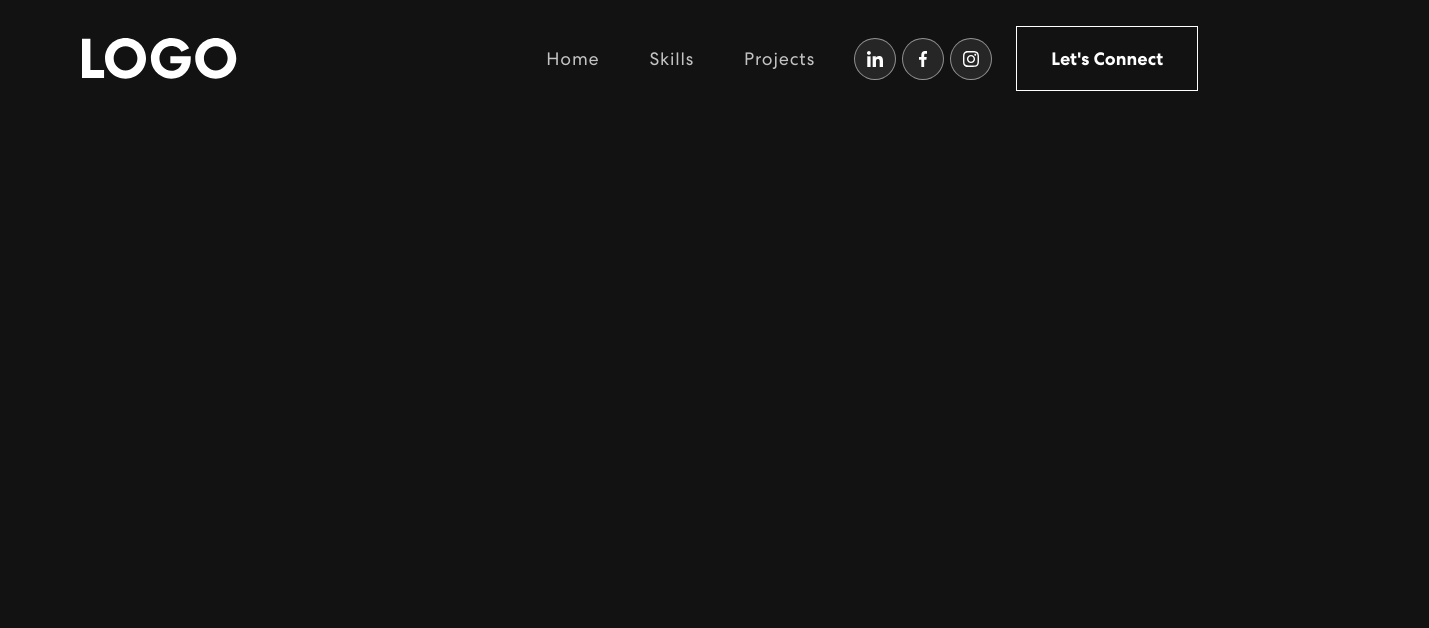
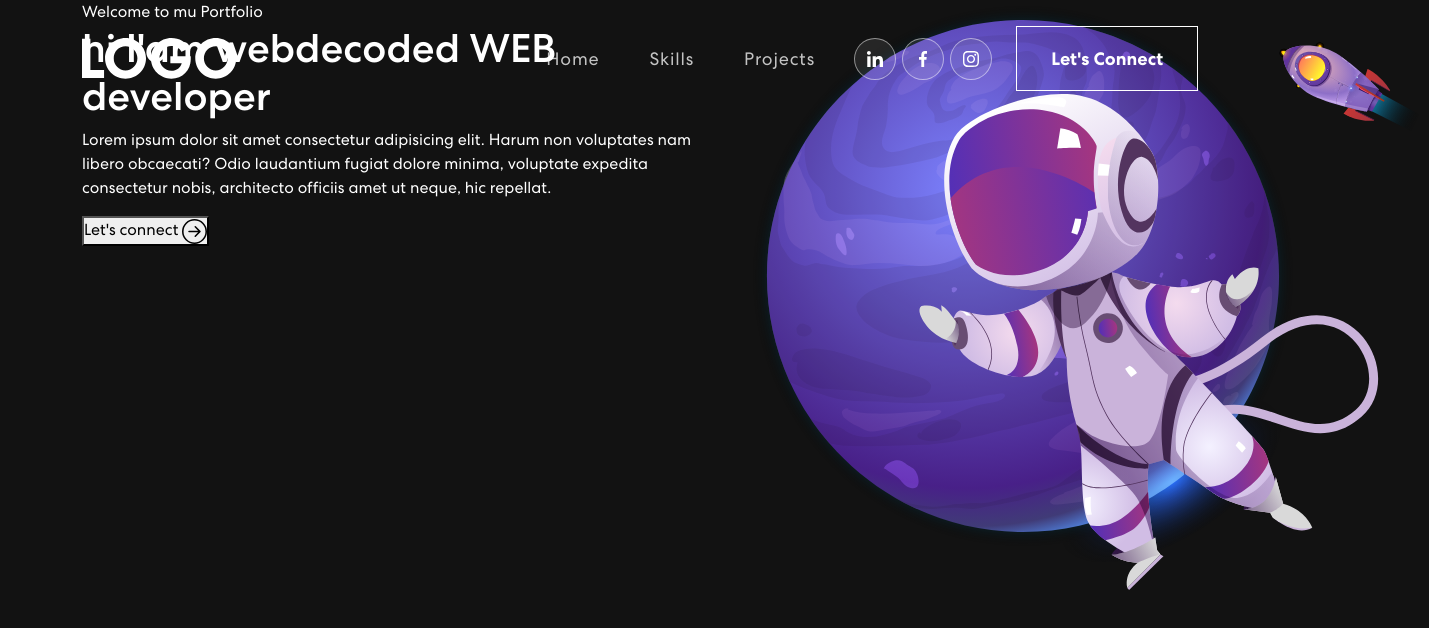
Before and after one commit to ClaudioBarlassina/Web-Porfolio, a React (Vite) app: page / in a window 1280 px wide. Shown: the top 628 px of the page, 1429 px wide, since content can reach past the window. Built offline with nearby package versions, Linux system fonts and the light colour scheme.

Commit message:
Comienzo Banner

```diff
--- a/package.json
+++ b/package.json
@@ -13,6 +13,7 @@
     "bootstrap": "^5.3.3",
     "react": "^18.2.0",
     "react-bootstrap": "^2.10.1",
+    "react-bootstrap-icons": "^1.11.3",
     "react-dom": "^18.2.0"
   },
   "devDependencies": {
--- a/src/App.jsx
+++ b/src/App.jsx
@@ -2,6 +2,7 @@
 
 import "./App.css";
 import NavBar from "./Components/NavBar";
+import Banner from "./Components/Banner"
 
 function App() {
 
@@ -9,6 +10,9 @@ function App() {
   return (
     <>
       <NavBar />
+       <Banner />
+
+
     </>
   );
 }
--- /dev/null
+++ b/src/Components/Banner.jsx
@@ -0,0 +1,29 @@
+import React from 'react'
+import { Container, Row, Col } from 'react-bootstrap'
+import { ArrowRightCircle } from 'react-bootstrap-icons'
+import headerIng from "../assets/img/header-img.svg"
+
+function Banner() {
+  return (
+      <section className='banner' id='home'>
+          <Container>
+              <Row className='aling-item-center'>
+                  <Col xs={12} md={6} xl={7}>
+                      <span className='tagline '> Welcome to mu Portfolio</span>
+                      <h1>{"hi I'am webdecoded"}<span className='wrap'> WEB developer</span></h1>
+                      <p>Lorem ipsum dolor sit amet consectetur adipisicing elit. Harum non voluptates nam libero obcaecati? Odio laudantium fugiat dolore minima, voluptate expedita consectetur nobis, architecto officiis amet ut neque, hic repellat.</p>
+                       <button onClick={() => console.log("connect")}> Let's connect <ArrowRightCircle size={25}/> </button>
+                  </Col>
+                  <Col xs={12} md={6} xl={5}>
+                      <img src={headerIng} alt="Headder" />
+                  </Col>
+
+           </Row>
+
+          </Container>
+
+    </section>
+  )
+}
+
+export default Banner
```
Also changed, not shown: src/Components/Card.jsx (added, +20 -0 lines), 1 other file (tests, documents, lock files or other folders).
